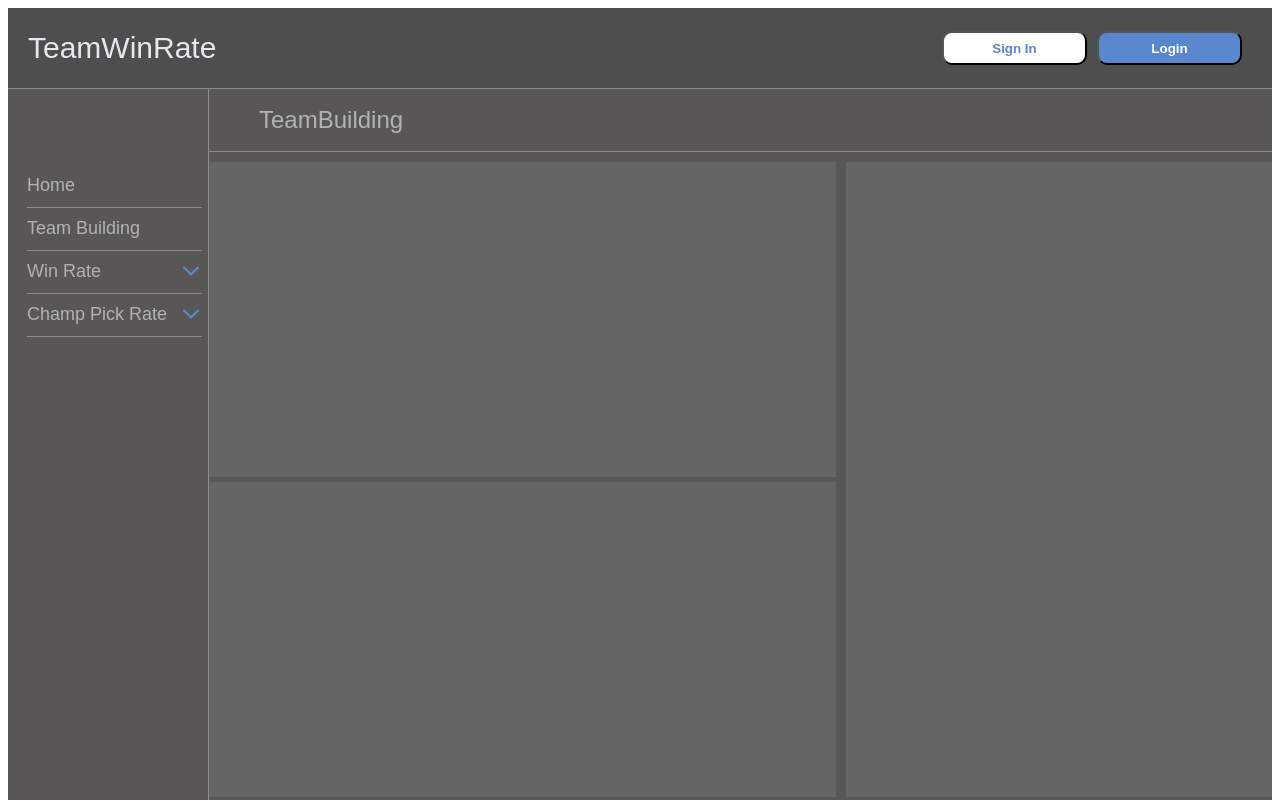
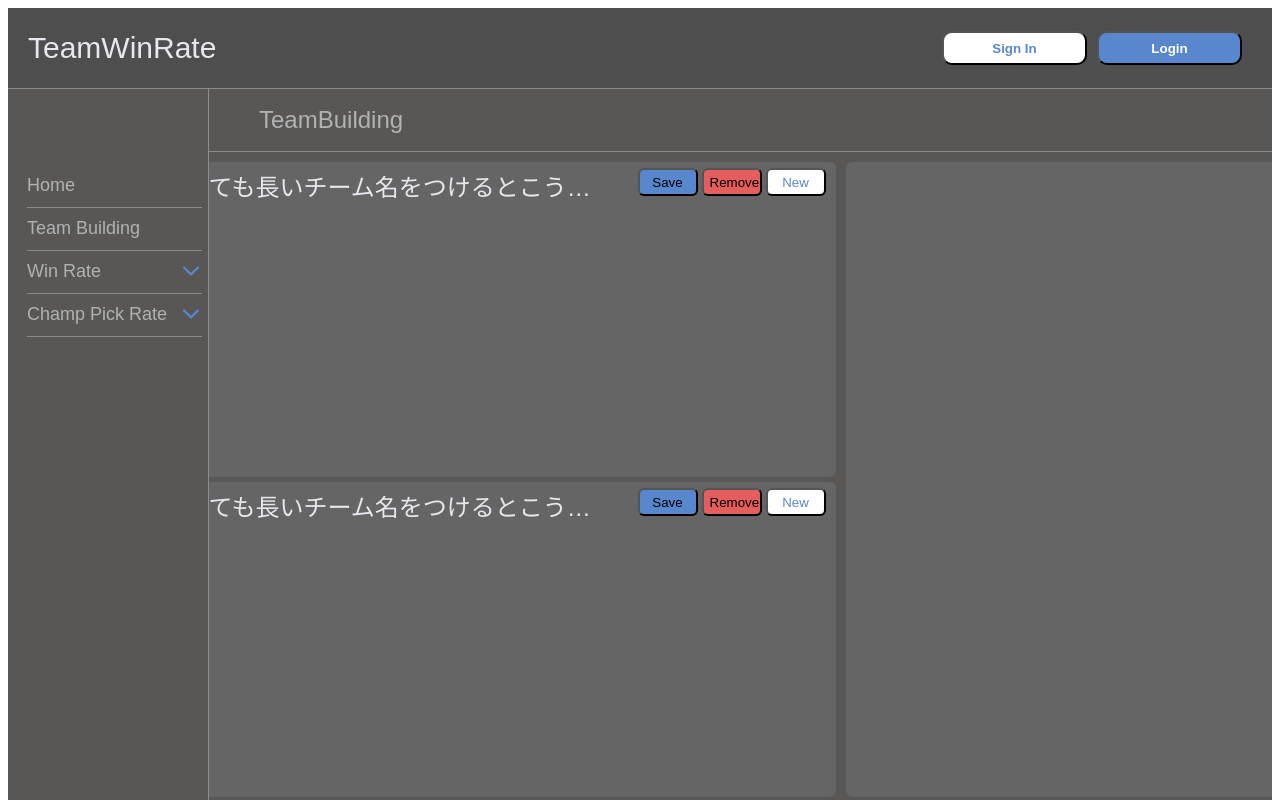
Before and after one commit to Daigoshimomura/TeamWinRate, a Next.js app: page /teamBuilding/teamBuilding in a window 1280 px wide. Shown: the top 800 px of the page. Built offline with nearby package versions, Linux system fonts and the light colour scheme.

Commit message:
feature:buildのボタン追加

```diff
--- /dev/null
+++ b/components/teamBuilding/building.tsx
@@ -0,0 +1,73 @@
+import React from 'react';
+import styled from 'styled-components';
+
+type Props = {
+  className?: string;
+};
+
+const Base: React.FC<Props> = ({ className }) => {
+  return (
+    <div className={`${className}`}>
+      <div className={`${className}__header`}>
+        <div className={`${className}__teamName`}>
+          とっても長いチーム名をつけるとこういう感じです。
+        </div>
+        <div className={`${className}__buttonList`}>
+          <button className={`${className}__save`}>Save</button>
+          <button className={`${className}__remove`}>Remove</button>
+          <button className={`${className}__new`}>New</button>
+        </div>
+      </div>
+      <div className={`${className}__bulid`}>
+        <div className={`${className}__traitsList`}></div>
+        <div className={`${className}__placementPlace`}></div>
+      </div>
+    </div>
+  );
+};
+
+const Building = styled(Base)`
+  display: flex;
+  flex-direction: column;
+  padding: 6px 10px 3px 22px;
+  &__header {
+    display: flex;
+    flex-direction: row;
+    justify-content: space-between;
+  }
+  &__teamName {
+    max-width: 445px;
+    font-size: 24px;
+    text-overflow: ellipsis;
+    white-space: nowrap;
+    overflow: hidden;
+    color: #e6e8ed;
+  }
+  &__buttonList {
+    font-size: 14px;
+    color: #e6e8ed;
+  }
+  &__save {
+    width: 60px;
+    height: 28px;
+    border-radius: 6px;
+    background-color: #5987cd;
+    margin-right: 4px;
+  }
+  &__remove {
+    width: 60px;
+    height: 28px;
+    border-radius: 6px;
+    background-color: #e45e5e;
+    margin-right: 4px;
+  }
+  &__new {
+    width: 60px;
+    height: 28px;
+    border-radius: 6px;
+    background-color: #ffffff;
+    color: #5987cd;
+  }
+`;
+
+export default Building;
--- a/components/teamBuilding/teamBuilding.tsx
+++ b/components/teamBuilding/teamBuilding.tsx
@@ -1,3 +1,4 @@
+import Building from 'components/teamBuilding/building';
 import React from 'react';
 import styled from 'styled-components';
 
@@ -10,8 +11,12 @@ const Base: React.FC<Props> = ({ className }) => {
     <div className={`${className}__mainElement`}>
       <div className={`${className}__mainSection`}>
         <div className={`${className}__building`}>
-          <div className={`${className}__topTeam`}></div>
-          <div className={`${className}__underTeam`}></div>
+          <div className={`${className}__topTeam`}>
+            <Building />
+          </div>
+          <div className={`${className}__underTeam`}>
+            <Building />
+          </div>
         </div>
         <div className={`${className}__teamList`}></div>
       </div>
@@ -42,21 +47,26 @@ const TeamBuilding = styled(Base)`
     width: 695px;
     background: #656565;
     margin-bottom: 5px;
+    border-radius: 6px;
   }
   &__underTeam {
     height: 315px;
     width: 695px;
     background: #656565;
+    border-radius: 6px;
   }
   &__teamList {
     height: 635px;
     width: 495px;
     background: #656565;
+    border-radius: 6px;
   }
   &__poolSection {
     height: 315px;
     width: 1200px;
     background: #656565;
+    border-radius: 6px;
+    margin-bottom: 10px;
   }
 `;
 
```
